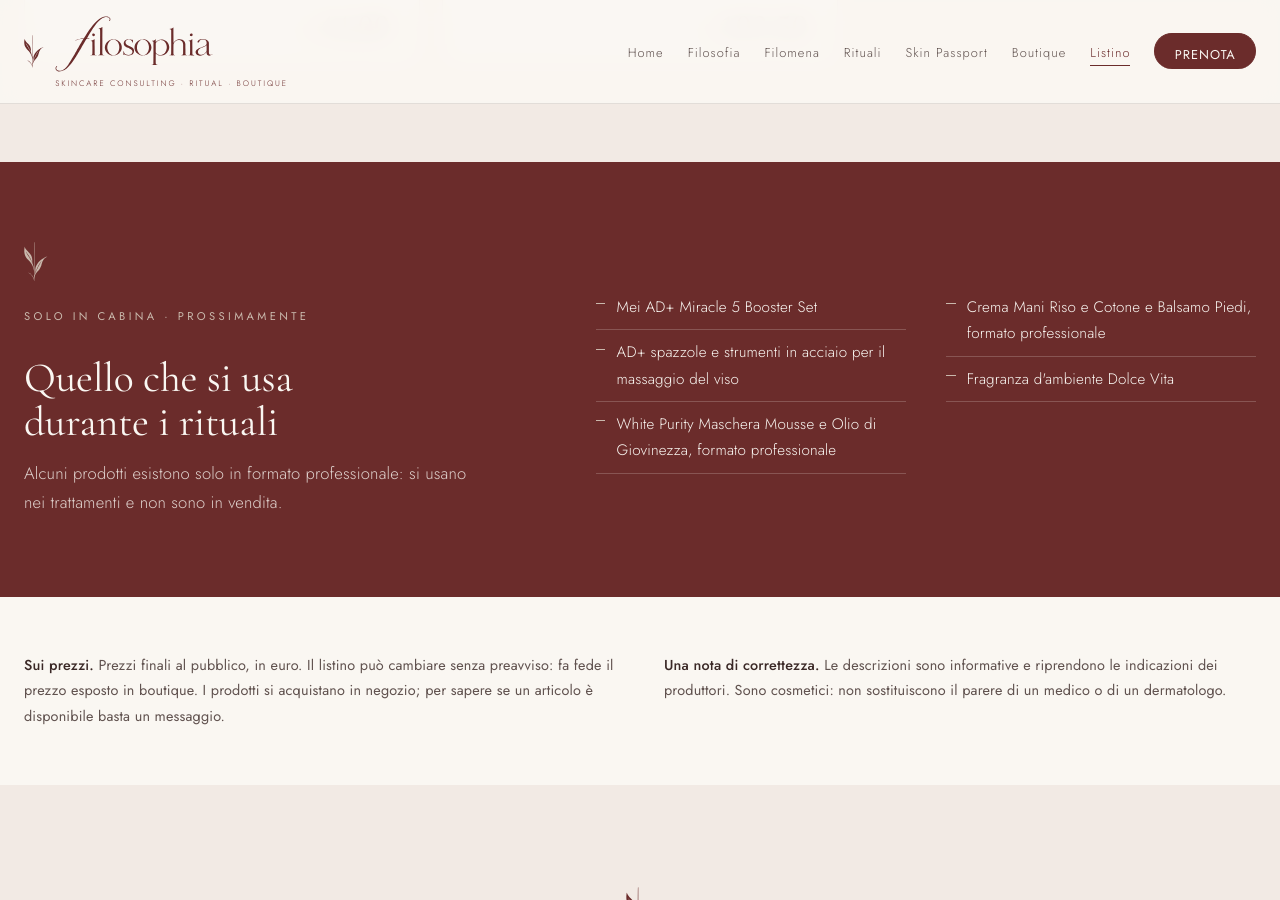
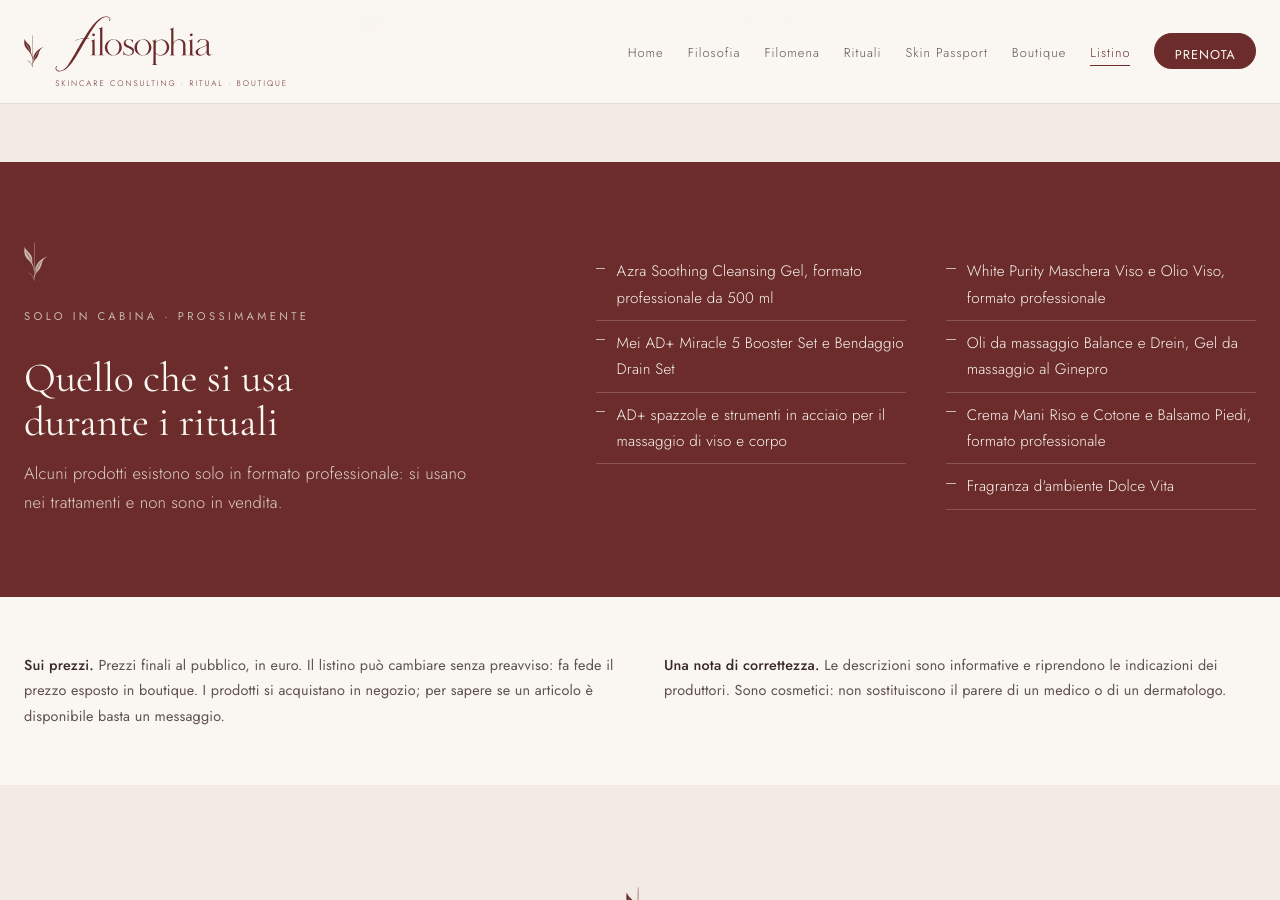
Before and after one commit to CrisWat/filosophia-sito, a Jekyll site: the page built from listino.html, in a window 1280 px wide and 900 px high, scrolled down 10087 px. Built offline with Jekyll 4.4.1, drawn with Linux system fonts in a browser that asks for light colours.

Commit message:
Listino: aggiornati i prodotti usati in cabina

```diff
--- a/_data/listino.yml
+++ b/_data/listino.yml
@@ -327,8 +327,10 @@ linee:
 # Prodotti professionali: si usano solo in cabina, non sono in vendita.
 # Per non mostrarli sulla pagina, cancella questo blocco.
 cabina:
-  - "Mei AD+ Miracle 5 Booster Set"
-  - "AD+ spazzole e strumenti in acciaio per il massaggio del viso"
-  - "White Purity Maschera Mousse e Olio di Giovinezza, formato professionale"
+  - "Azra Soothing Cleansing Gel, formato professionale da 500 ml"
+  - "Mei AD+ Miracle 5 Booster Set e Bendaggio Drain Set"
+  - "AD+ spazzole e strumenti in acciaio per il massaggio di viso e corpo"
+  - "White Purity Maschera Viso e Olio Viso, formato professionale"
+  - "Oli da massaggio Balance e Drein, Gel da massaggio al Ginepro"
   - "Crema Mani Riso e Cotone e Balsamo Piedi, formato professionale"
   - "Fragranza d'ambiente Dolce Vita"
```
